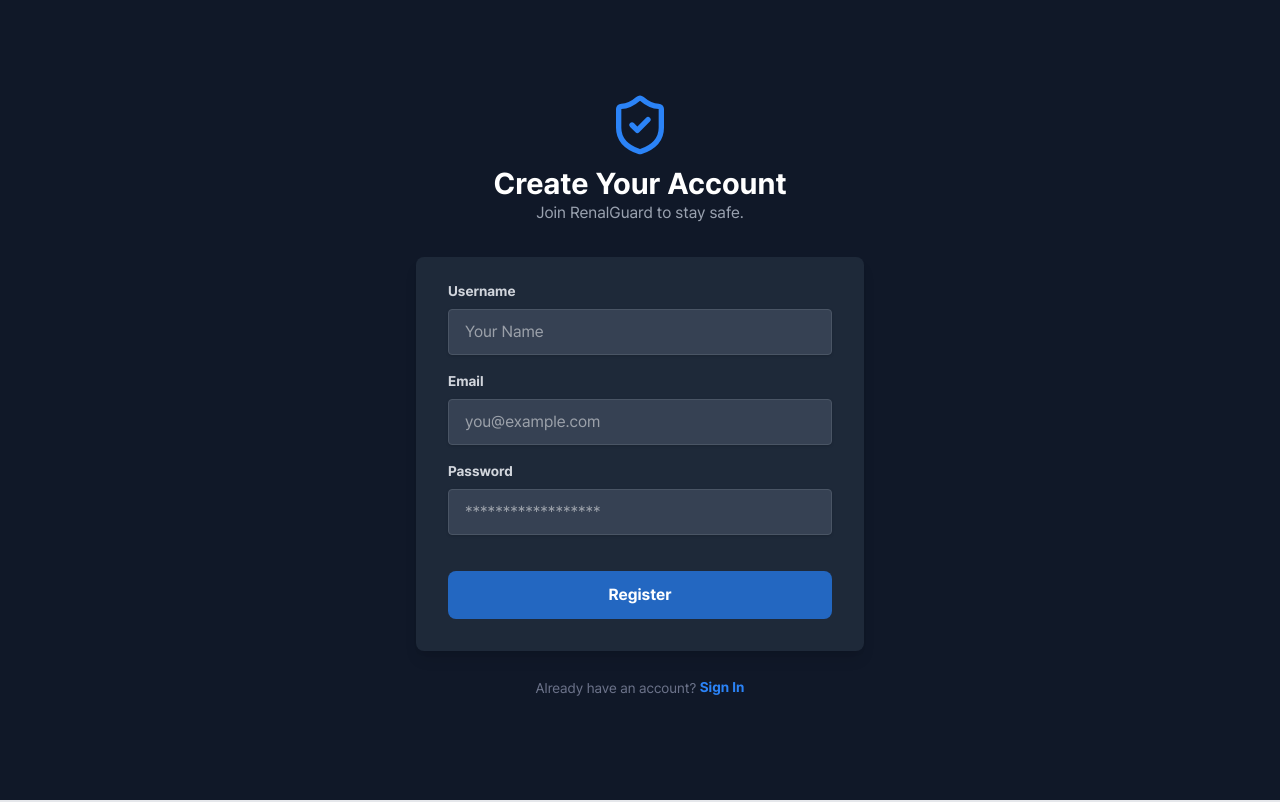
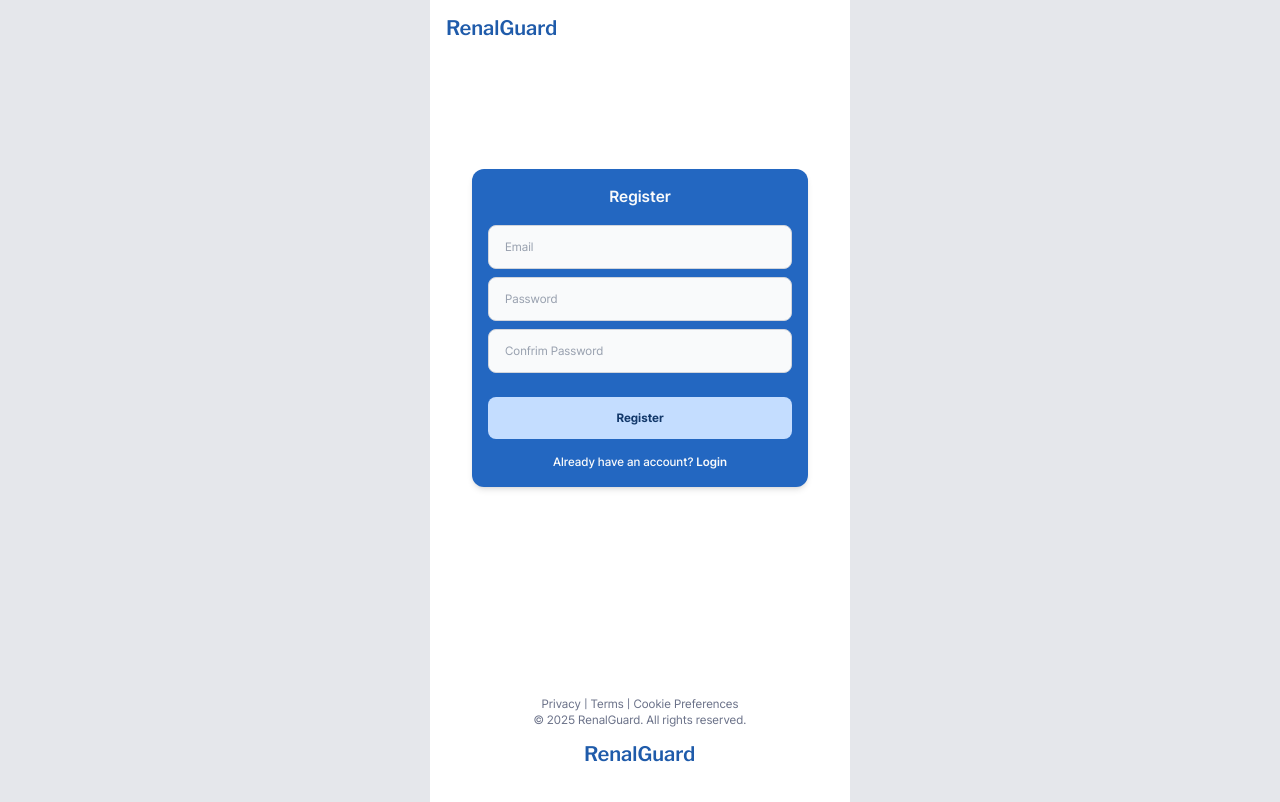
Before and after one commit to metamatong/renal-guard-client, a React (Vite) app: page /register in a window 1280 px wide. Built offline with nearby package versions, Linux system fonts and the light colour scheme.

Commit message:
feat: create incomplete register page

```diff
--- a/src/App.tsx
+++ b/src/App.tsx
@@ -1,7 +1,7 @@
 import {BrowserRouter, Route, Routes} from 'react-router-dom';
 import LandingPage from '@/pages/Landing';
 import SignIn from '@/pages/SignIn';
-import Register from '@/pages/Register.tsx';
+import Register from '@/pages/Register';
 import Scan from '@/pages/Scan';
 import Processing from '@/pages/Processing';
 import Dashboard from '@/pages/Dashboard';
--- a/src/pages/Register.tsx
+++ /dev/null
@@ -1,99 +0,0 @@
-import React, { useState } from 'react';
-import { useNavigate } from 'react-router-dom';
-import { ShieldCheck } from 'lucide-react';
-
-const Register: React.FC = () => {
-  const navigate = useNavigate();
-  const [username, setUsername] = useState('');
-  const [email, setEmail] = useState('');
-  const [password, setPassword] = useState('');
-  const [error, setError] = useState('');
-
-  const handleRegister = (e: React.FormEvent) => {
-    e.preventDefault();
-    // TODO: Add Firebase or other registration logic here
-    console.log('Registering with:', { username, email, password });
-    if (!username || !email || !password) {
-      setError('Please fill in all fields.');
-      return;
-    }
-    setError('');
-    // On successful registration, navigate to sign-in or dashboard
-    navigate('/dashboard');
-  };
-
-  const handleNavigateToSignin = () => {
-    navigate('/signin');
-  };
-
-  return (
-    <div className="flex flex-col items-center justify-center min-h-screen bg-gray-900 text-white p-4">
-      <div className="w-full max-w-md">
-        <div className="text-center mb-8">
-          <ShieldCheck className="w-16 h-16 text-blue-400 mx-auto mb-2" />
-          <h1 className="text-3xl font-bold">Create Your Account</h1>
-          <p className="text-gray-400">Join RenalGuard to stay safe.</p>
-        </div>
-
-        <form onSubmit={handleRegister} className="bg-gray-800 shadow-lg rounded-lg px-8 pt-6 pb-8 mb-4">
-          <div className="mb-4">
-            <label className="block text-gray-300 text-sm font-bold mb-2" htmlFor="username">
-              Username
-            </label>
-            <input
-              className="shadow appearance-none border rounded w-full py-3 px-4 bg-gray-700 text-white border-gray-600 leading-tight focus:outline-none focus:ring-2 focus:ring-blue-500"
-              id="username"
-              type="text"
-              placeholder="Your Name"
-              value={username}
-              onChange={(e) => setUsername(e.target.value)}
-            />
-          </div>
-          <div className="mb-4">
-            <label className="block text-gray-300 text-sm font-bold mb-2" htmlFor="email">
-              Email
-            </label>
-            <input
-              className="shadow appearance-none border rounded w-full py-3 px-4 bg-gray-700 text-white border-gray-600 leading-tight focus:outline-none focus:ring-2 focus:ring-blue-500"
-              id="email"
-              type="email"
-              placeholder="you@example.com"
-              value={email}
-              onChange={(e) => setEmail(e.target.value)}
-            />
-          </div>
-          <div className="mb-6">
-            <label className="block text-gray-300 text-sm font-bold mb-2" htmlFor="password">
-              Password
-            </label>
-            <input
-              className="shadow appearance-none border rounded w-full py-3 px-4 bg-gray-700 text-white border-gray-600 mb-3 leading-tight focus:outline-none focus:ring-2 focus:ring-blue-500"
-              id="password"
-              type="password"
-              placeholder="******************"
-              value={password}
-              onChange={(e) => setPassword(e.target.value)}
-            />
-          </div>
-          {error && <p className="text-red-500 text-xs italic mb-4">{error}</p>}
-          <div className="flex items-center justify-between">
-            <button
-              className="bg-blue-600 hover:bg-blue-700 text-white font-bold py-2 px-4 rounded-lg focus:outline-none focus:shadow-outline w-full"
-              type="submit"
-            >
-              Register
-            </button>
-          </div>
-        </form>
-        <p className="text-center text-gray-500 text-sm">
-          Already have an account?{' '}
-          <button onClick={handleNavigateToSignin} className="font-bold text-blue-400 hover:text-blue-300">
-            Sign In
-          </button>
-        </p>
-      </div>
-    </div>
-  );
-};
-
-export default Register;
--- /dev/null
+++ b/src/pages/Register/index.tsx
@@ -0,0 +1,129 @@
+import {useMemo, useState} from 'react';
+import {Link} from 'react-router-dom';
+import {useSelector} from 'react-redux';
+import clsx from 'clsx';
+
+import {useAppSelector} from '@/store/hooks';
+import PageWrapper from '@/components/layouts/PageWrapper';
+import type {RootState} from '@/store';
+import type {GnbProps} from '@/components/layouts/GlobalNavigationBar';
+
+
+const Register = () => {
+  /* ---------- auth + nav ---------- */
+  const [inputs, setInputs] = useState({username: '', password: ''});
+  const {status, error} = useAppSelector((s) => s.auth);
+
+  /* ---------- GNB props (landing style) ---------- */
+  const auth = useSelector((state: RootState) => state.auth);
+  const gnbProps = useMemo<GnbProps>(() => ({pageKind: 'landing'}), [auth.user]);
+
+  /* ---------- submit handler ---------- */
+  const handleSubmit = () => {
+    // should handle register logic here
+  };
+
+  /* ---------- render ---------- */
+  return (
+    <PageWrapper gnbProps={gnbProps} extraComponents={{hasFooter: true, hasBottomNavigation: false}}>
+      <div
+        className={clsx(
+          'flex flex-1 items-center justify-center',
+          'bg-white min-h-[calc(100vh-256px)]'
+        )}
+      >
+        {/* centred card */}
+        <div className={clsx('flex flex-1 items-center justify-center px-[2.625em]')}>
+          <div className={clsx('w-full max-w-sm rounded-xl bg-blue-600 p-4 shadow-md')}>
+            <span className={clsx('mb-4 block text-center text-[1em] font-semibold text-gray-50')}>
+              Register
+            </span>
+
+            <form className={clsx('flex flex-col gap-2')} onSubmit={handleSubmit}>
+              {/* -------- email -------- */}
+              <input
+                name='email'
+                placeholder='Email'
+                value={inputs.username}
+                onChange={(e) => setInputs({...inputs, username: e.target.value})}
+                className={clsx(
+                  'w-full rounded-lg bg-gray-50 border-1 border-gray-300 px-4 py-3',
+                  'placeholder:text-gray-400 placeholder:text-[0.75rem]',
+                  'text-[0.75em]',
+                  'focus:outline-none focus:ring-1 focus:ring-sky-500'
+                )}
+              />
+
+              {/* -------- password -------- */}
+              <input
+                type='password'
+                name='password'
+                placeholder='Password'
+                value={inputs.password}
+                onChange={(e) => setInputs({...inputs, password: e.target.value})}
+                className={clsx(
+                  'w-full rounded-lg bg-gray-50 border-1 border-gray-300 px-4 py-3',
+                  'placeholder:text-gray-400 placeholder:text-[0.75rem]',
+                  'text-[0.75em]',
+                  'focus:outline-none focus:ring-1 focus:ring-sky-500'
+                )}
+              />
+
+              {/* -------- confirm password -------- */}
+              <input
+                type='password'
+                name='password'
+                placeholder='Confrim Password'
+                value={inputs.password}
+                onChange={(e) => setInputs({...inputs, password: e.target.value})}
+                className={clsx(
+                  'w-full rounded-lg bg-gray-50 border-1 border-gray-300 px-4 py-3',
+                  'placeholder:text-gray-400 placeholder:text-[0.75rem]',
+                  'text-[0.75em]',
+                  'focus:outline-none focus:ring-1 focus:ring-sky-500'
+                )}
+              />
+
+              {/* -------- submit button -------- */}
+              <button
+                type='submit'
+                disabled={status === 'loading'}
+                className={clsx(
+                  'mt-[1em] w-full w-[12.75em] rounded-lg bg-blue-50 py-2 transition duration-200',
+                  'hover:bg-blue-300 disabled:opacity-50'
+                )}
+              >
+                <span
+                  className={clsx(
+                    'block text-center text-[0.75em] font-bold text-blue-900',
+                    'hover:text-white'
+                  )}
+                >
+                  {status === 'loading' ? 'Logging in…' : 'Register'}
+                </span>
+              </button>
+
+              {/* -------- error message -------- */}
+              {status === 'error' && (
+                <p className={clsx('text-center text-sm text-red-300')}>{error}</p>
+              )}
+
+              {/* -------- link to signin -------- */}
+              <span className={clsx('mt-[0.5em] text-center text-[0.75em] font-medium text-gray-50')}>
+                Already have an account?{' '}
+                <Link
+                  to='/signin'
+                  className={clsx('font-semibold text-gray-50 hover:underline hover:text-gray-50')}
+                >
+                  Login
+                </Link>
+              </span>
+            </form>
+          </div>
+        </div>
+      </div>
+    </PageWrapper>
+  );
+};
+
+export default Register;
```
